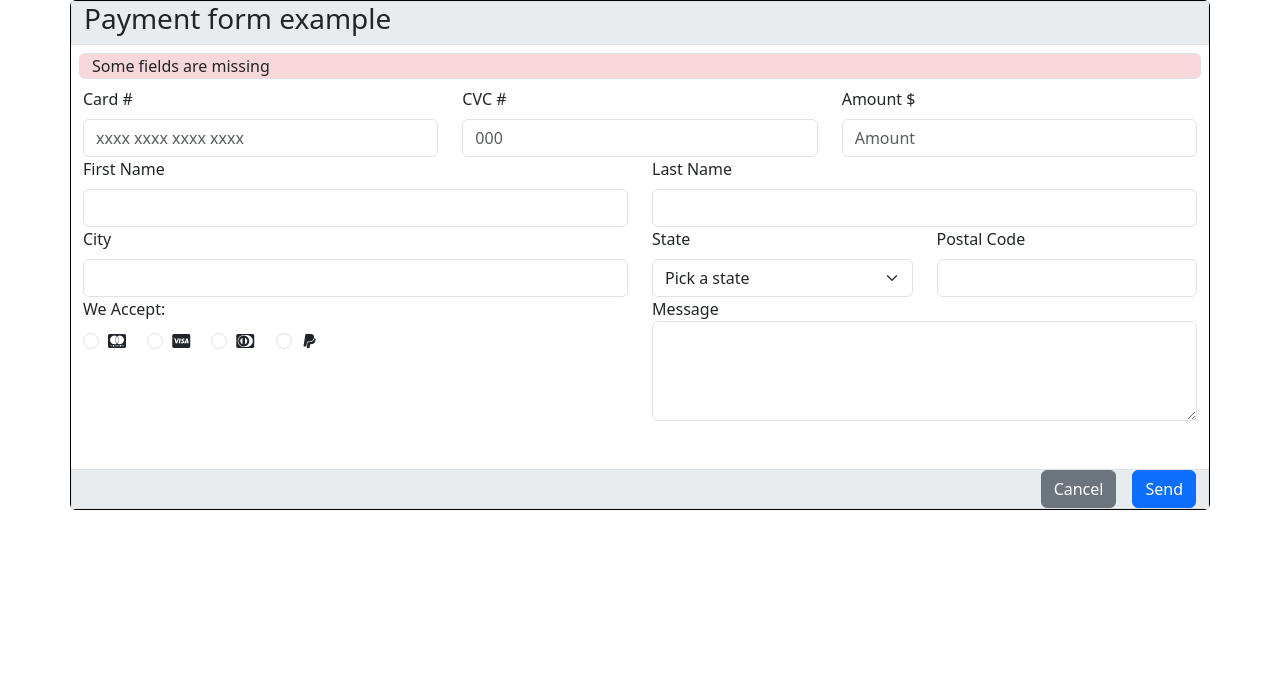
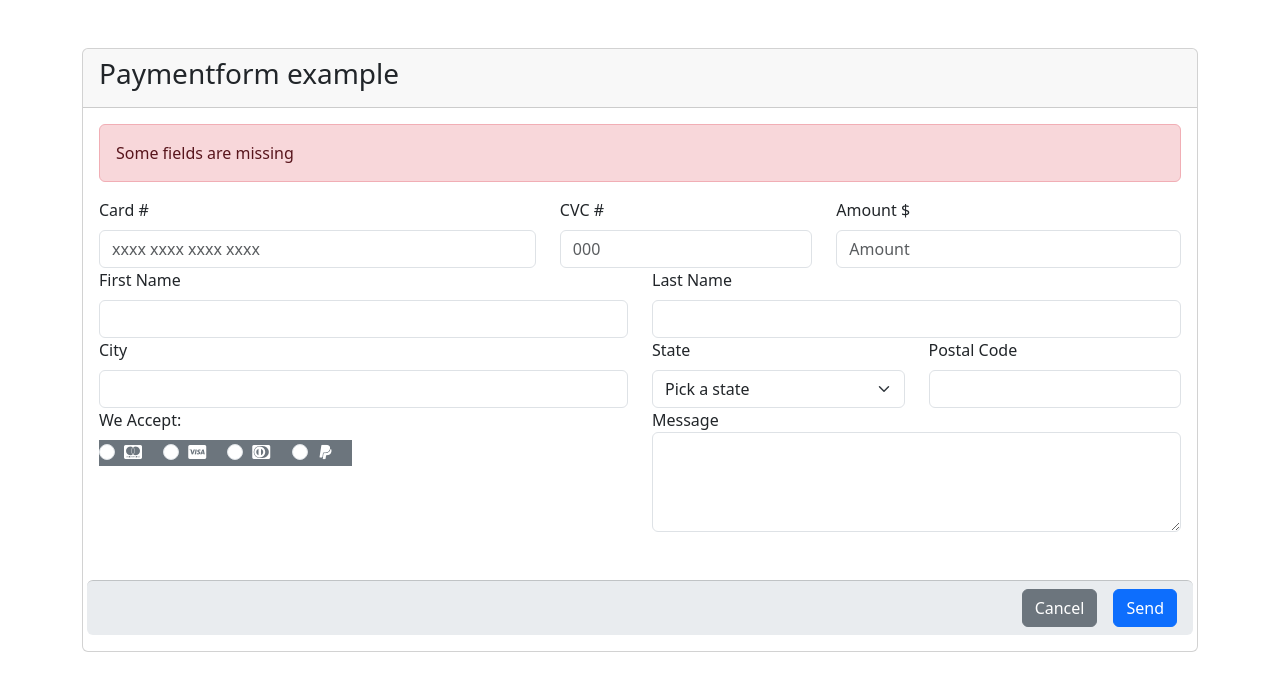
Before and after one commit to 4GeeksAcademy/proyecto-formulario-gabino-pt120, a plain HTML site: page index.html in a window 1280 px wide. Drawn offline with nearby package versions, Linux system fonts and the light colour scheme.

Commit message:
correcciones realizadas

```diff
--- a/index.html
+++ b/index.html
@@ -1,92 +1,82 @@
 <!DOCTYPE html>
 <html lang="en">
+
 <head>
     <meta charset="UTF-8">
     <meta name="viewport" content="width=device-width, initial-scale=1.0">
-        <link
-            href="https://cdn.jsdelivr.net/npm/bootstrap@5.3.7/dist/css/bootstrap.min.css"
-            rel="stylesheet"
-            integrity="sha384-LN+7fdVzj6u52u30Kp6M/trliBMCMKTyK833zpbD+pXdCLuTusPj697FH4R/5mcr"
-            crossorigin="anonymous">
-        <link rel="stylesheet"
-            href="https://cdnjs.cloudflare.com/ajax/libs/font-awesome/7.0.0/css/all.min.css"
+    <link href="https://cdn.jsdelivr.net/npm/bootstrap@5.3.7/dist/css/bootstrap.min.css" rel="stylesheet"
+        integrity="sha384-LN+7fdVzj6u52u30Kp6M/trliBMCMKTyK833zpbD+pXdCLuTusPj697FH4R/5mcr" crossorigin="anonymous">
+    <link rel="stylesheet" href="https://cdnjs.cloudflare.com/ajax/libs/font-awesome/7.0.0/css/all.min.css"
         integrity="sha512-DxV+EoADOkOygM4IR9yXP8Sb2qwgidEmeqAEmDKIOfPRQZOWbXCzLC6vjbZyy0vPisbH2SyW27+ddLVCN+OMzQ=="
         crossorigin="anonymous" referrerpolicy="no-referrer" />
+    <link rel="stylesheet" href="style.css">
     <title>Document</title>
 </head>
+
 <body>
 
-        <div
-            class="container justify-content-center border border-1 border-black rounded">
 
-            <div class="row">
-                <div
-                    class="header col bg-body-secondary border bt-5 border bt-black"><h3>Payment
-                        form example</h3></div>
+
+    <div class="container">
+        <div class="card mt-5">
+
+            <div class="card-header">
+                <div>
+                    <h3>Paymentform example</h3>
+                </div>
             </div>
 
-            <div class="row">
-                <div
-                    class="header col bg-danger-subtle m-2 rounded border bt-5 bt-danger">Some
+            <div class="card-body">
+                <div class="alert alert-danger">Some
                     fields are missing</div>
+
+                <form method="post">
+
+                    <div class="row CreditTarget">
+                        <div class="col-lg-5 col-md-12">
+                            <label for="inputNumberCard" class="form-label">Card
+                                #</label>
+                            <input type="text" id="inputNumberCard" class="form-control"
+                                placeholder="xxxx xxxx xxxx xxxx" required>
                         </div>
 
-            <form>
-
-                <div class="row CreditTarget">
-                    <div class="col">
-                        <label for="inputNumberCard" class="form-label">Card
+                        <div class="col-lg-3">
+                            <label for="inputCVC" class="form-label">CVC
                                 #</label>
-                        <input type="text" id="inputNumberCard"
-                            class="form-control"
-                            placeholder="xxxx xxxx xxxx xxxx">
+                            <input type="text" id="inputCVC" class="form-control" placeholder="000" required>
                         </div>
 
-                    <div class="col">
-                        <label for="inputCVC" class="form-label">CVC
-                            #</label>
-                        <input type="text" id="inputCVC"
-                            class="form-control" placeholder="000">
-                    </div>
-
-                    <div class="col">
+                        <div class="col-lg-4">
                             <label for="inputAmount" class="form-label">Amount
                                 $</label>
-                        <input type="text" id="inputAmount"
-                            class="form-control" placeholder="Amount">
+                            <input type="text" id="inputAmount" class="form-control" placeholder="Amount">
                         </div>
                     </div>
 
                     <div class="row FirstLastName">
-                    <div class="col-6">
+                        <div class="col-lg-6">
                             <label for="inputFirstName" class="form-label">First
                                 Name</label>
-                        <input type="text" id="nputFirstName"
-                            class="form-control">
+                            <input type="text" id="nputFirstName" class="form-control">
                         </div>
 
-                    <div class="col-6">
+                        <div class="col-lg-6">
                             <label for="inputLastName" class="form-label">Last
                                 Name</label>
-                        <input type="text" id="inputLastName"
-                            class="form-control">
+                            <input type="text" id="inputLastName" class="form-control">
                         </div>
                     </div>
 
                     <div class="row PlaceOfResidence">
-                    <div class="col-6">
-                        <label for="inputCity"
-                            class="form-label">City</label>
-                        <input type="text" id="inputCity"
-                            class="form-control">
+                        <div class="col-lg-6">
+                            <label for="inputCity" class="form-label">City</label>
+                            <input type="text" id="inputCity" class="form-control">
                         </div>
 
-                    <div class="col-3">
-                        <label for="InputState"
-                            class="form-label">State</label>
+                        <div class="col-lg-3">
+                            <label for="InputState" class="form-label">State</label>
 
-                        <select id="InputState" class="form-select"
-                            aria-label="Default select example">
+                            <select id="InputState" class="form-select" aria-label="Default select example">
                                 <option selected>Pick a state</option>
                                 <option value="1">One</option>
                                 <option value="2">Two</option>
@@ -95,62 +85,57 @@
 
                         </div>
 
-                    <div class="col-3">
+                        <div class="col-lg-3">
                             <label for="inputPostalCode" class="form-label">Postal
                                 Code</label>
-                        <input type="text" id="inputPostalCode"
-                            class="form-control">
+                            <input type="text" id="inputPostalCode" class="form-control">
                         </div>
 
                     </div>
 
                     <div class="row Message-typeCard">
-                    <div class="col-6">
+                        <div class="col-lg-6">
+
                             <label for="inputWeAccept" class="form-label">We
                                 Accept:</label>
 
-                        <div class="col-10 bg-dark-emphasis typeCard">
+                            <div class="forms-checks bg-secondary" id="selectorTarjetas">
+
+
+
                                 <div class="form-check form-check-inline">
-                                <input class="form-check-input" type="radio"
-                                    name="inlineRadioOptions"
+                                    <input class="form-check-input" type="radio" name="inlineRadioOptions"
                                         id="inputMastercard" value="mastercard">
-                                <label class="form-check-label"
-                                    for="inputMastercard"><i
-                                        class="fa-brands fa-cc-mastercard"></i></label>
+                                    <label class="form-check-label" for="inputMastercard"><i
+                                            class="fa-brands fa-cc-mastercard text-white"></i></label>
                                 </div>
                                 <div class="form-check form-check-inline">
-                                <input class="form-check-input" type="radio"
-                                    name="inlineRadioOptions" id="inputVisa"
-                                    value="visa">
-                                <label class="form-check-label"
-                                    for="inputVisa"><i
-                                        class="fa-brands fa-cc-visa"></i></label>
+                                    <input class="form-check-input" type="radio" name="inlineRadioOptions"
+                                        id="inputVisa" value="visa">
+                                    <label class="form-check-label" for="inputVisa"><i
+                                            class="fa-brands fa-cc-visa text-white"></i></label>
                                 </div>
                                 <div class="form-check form-check-inline">
-                                <input class="form-check-input" type="radio"
-                                    name="inlineRadioOptions"
+                                    <input class="form-check-input" type="radio" name="inlineRadioOptions"
                                         id="inputDinersClub" value="dinersclub">
-                                <label class="form-check-label"
-                                    for="inputDinersClub"><i
-                                        class="fa-brands fa-cc-diners-club"></i></label>
+                                    <label class="form-check-label" for="inputDinersClub"><i
+                                            class="fa-brands fa-cc-diners-club text-white"></i></label>
                                 </div>
                                 <div class="form-check form-check-inline">
-                                <input class="form-check-input" type="radio"
-                                    name="inlineRadioOptions" id="inputPaypal"
-                                    value="paypal">
-                                <label class="form-check-label"
-                                    for="inputPaypal"><i
-                                        class="fa-brands fa-paypal"></i></label>
+                                    <input class="form-check-input" type="radio" name="inlineRadioOptions"
+                                        id="inputPaypal" value="paypal">
+                                    <label class="form-check-label" for="inputPaypal"><i
+                                            class="fa-brands fa-paypal text-white"></i></label>
                                 </div>
+
 
                             </div>
 
                         </div>
 
-                    <div class="col-6">
+                        <div class="col-lg-6">
                             <label for="inputMessage">Message</label>
-                        <textarea class="form-control" id="inputMessage"
-                            style="height: 100px"></textarea>
+                            <textarea class="form-control" id="inputMessage" style="height: 100px"></textarea>
 
                         </div>
                     </div>
@@ -158,14 +143,11 @@
                 </form>
 
                 <div class="row mt-5">
-                <div
-                    class="footer col bg-body-secondary border bt-5 border bt-black">
+                    <div class=" card-footer col bg-body-secondary rounded-2">
 
                         <div class=" d-grid gap-2 d-flex justify-content-end">
-                        <button class="btn btn-secondary me-md-2"
-                            type="button">Cancel</button>
-                        <button class="btn btn-primary"
-                            type="submit">Send</button>
+                            <input type="reset" value="Cancel" class="btn btn-secondary me-md-2" />
+                            <input type="submit" value="Send" class="btn btn-primary" />
                         </div>
 
                     </div>
@@ -173,10 +155,14 @@
 
             </div>
 
-        <script
-            src="https://cdn.jsdelivr.net/npm/bootstrap@5.3.7/dist/js/bootstrap.bundle.min.js"
+        </div>
+
+    </div>
+
+    <script src="https://cdn.jsdelivr.net/npm/bootstrap@5.3.7/dist/js/bootstrap.bundle.min.js"
         integrity="sha384-ndDqU0Gzau9qJ1lfW4pNLlhNTkCfHzAVBReH9diLvGRem5+R9g2FzA8ZGN954O5Q"
         crossorigin="anonymous"></script>
 
 </body>
+
 </html>
--- /dev/null
+++ b/style.css
@@ -0,0 +1,3 @@
+#selectorTarjetas{
+    width: fit-content;
+}
```
Lines whose indentation alone changed are shown as unchanged.
